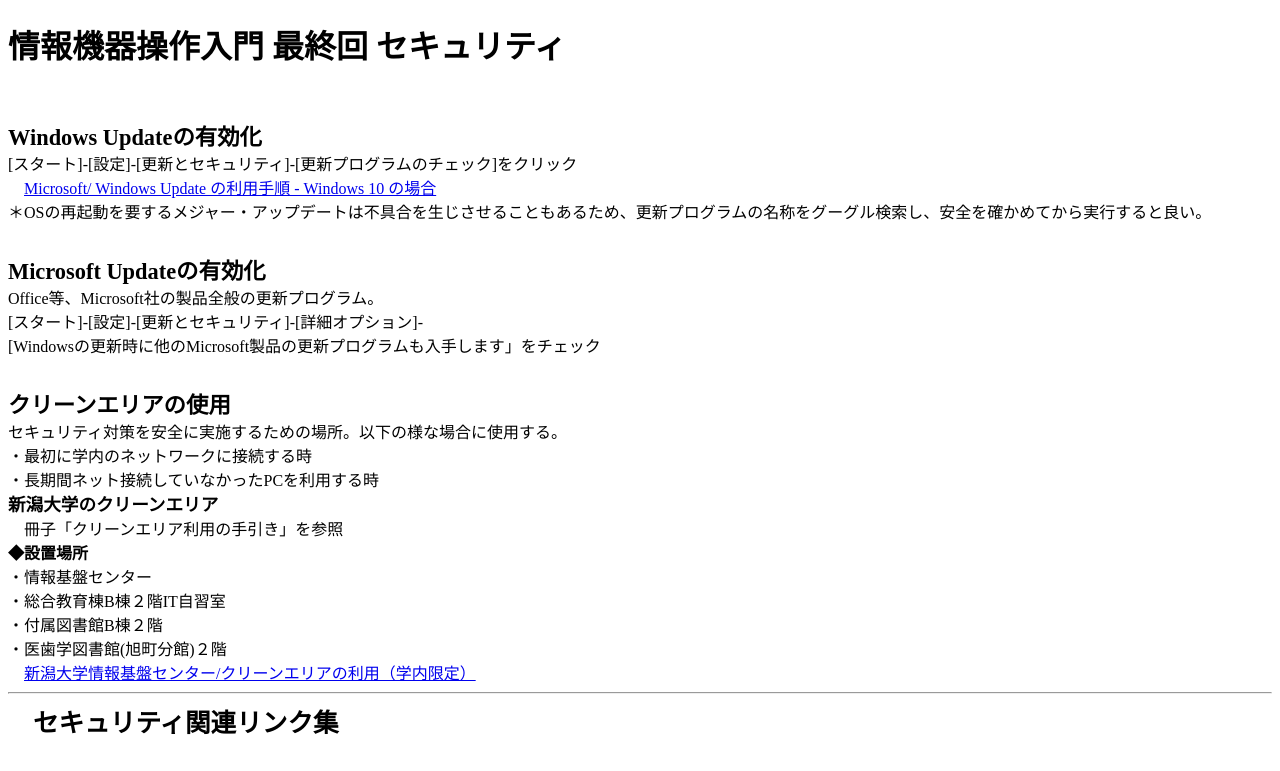
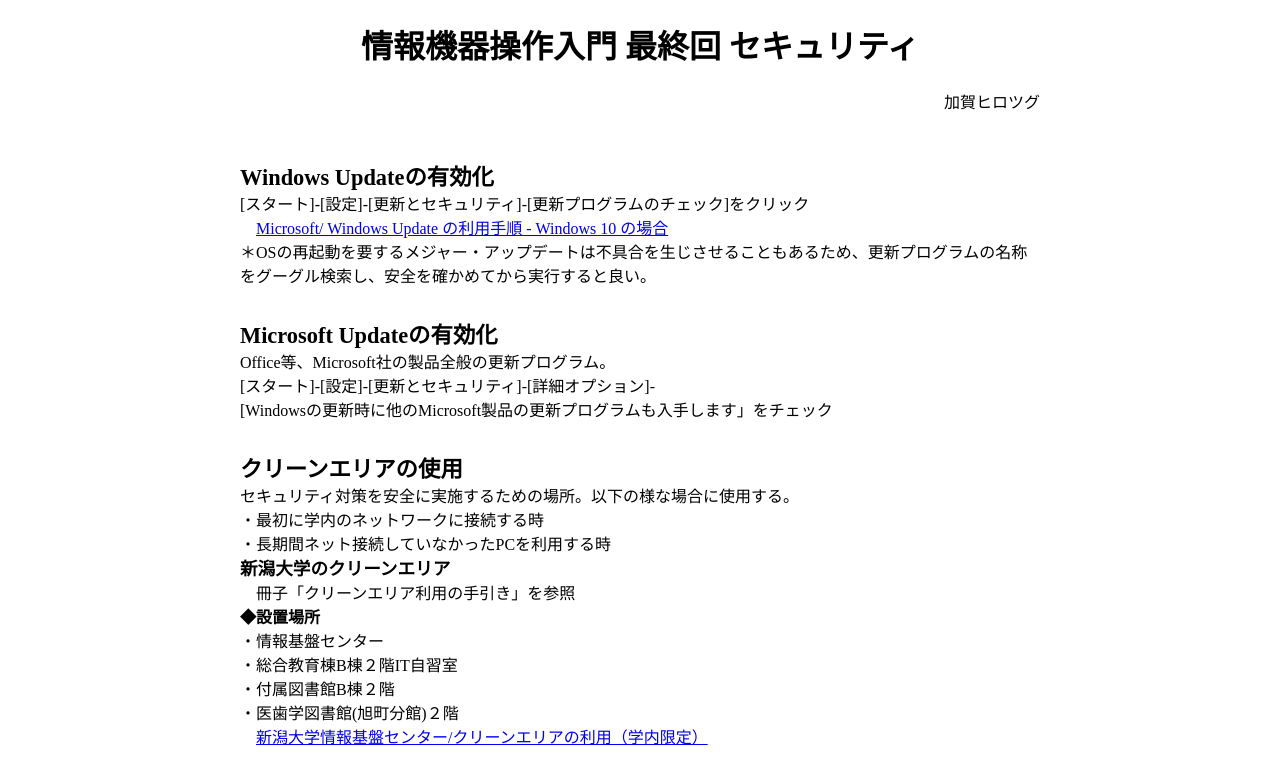
Before and after one commit to HirotsuguKaga/CLARK-COMPANY, a plain HTML site: page mail/b.html in a window 1280 px wide. Shown: the top 771 px of the page. Drawn offline with Linux system fonts and the light colour scheme.

Commit message:
Add files via upload

```diff
--- a/mail/b.html
+++ b/mail/b.html
@@ -1,6 +1,14 @@
 <!doctype html>
 <link rel="shortcut icon" href="../favicon.ico" type="image/vnd.microsoft.ico"/>
 <style>
+.container{
+  margin:auto;
+  max-width:800px;
+  width: 90%;
+}
+h1{
+  text-align: center;
+}
 h2{
   font-size: 160%;
   margin:0;
@@ -45,7 +53,9 @@ footer a{
 
 <title>情報機器操作入門</title>
 
+<div class="container">
 <h1>情報機器操作入門 最終回 セキュリティ</h1>
+<p style="text-align: right;">加賀ヒロツグ　　</p>
 <h3>Windows Updateの有効化</h3>
 [スタート]-[設定]-[更新とセキュリティ]-[更新プログラムのチェック]をクリック<br>
 　<a href="https://www.microsoft.com/ja-jp/safety/protect/musteps_win10.aspx">Microsoft/ Windows Update の利用手順 - Windows 10 の場合</a><br>
@@ -67,7 +77,7 @@ Office等、Microsoft社の製品全般の更新プログラム。<br>
 ・付属図書館B棟２階<br>
 ・医歯学図書館(旭町分館)２階<br>
 　<a href="https://www.cais.niigata-u.ac.jp/gateway/security/cleanarea.html">新潟大学情報基盤センター/クリーンエリアの利用（学内限定）</a>
-
+<br><br>
 <hr>
 <section class="link">
 <h2>セキュリティ関連リンク集</h2>
@@ -80,5 +90,6 @@ Office等、Microsoft社の製品全般の更新プログラム。<br>
 <h3> Have I been pwned?</h3>
 <a href="https://haveibeenpwned.com">https://haveibeenpwned.com/</a>
 </section>
+</div>
 <footer>Powered by <a href="http://hirotsugukaga.github.io/CLARK-COMPANY/index.html">CLARK &amp; COMPANY</a><br>
 Copyright &copy; CLARK &amp; COMPANY, All Rights Reserved.</footer>
```
